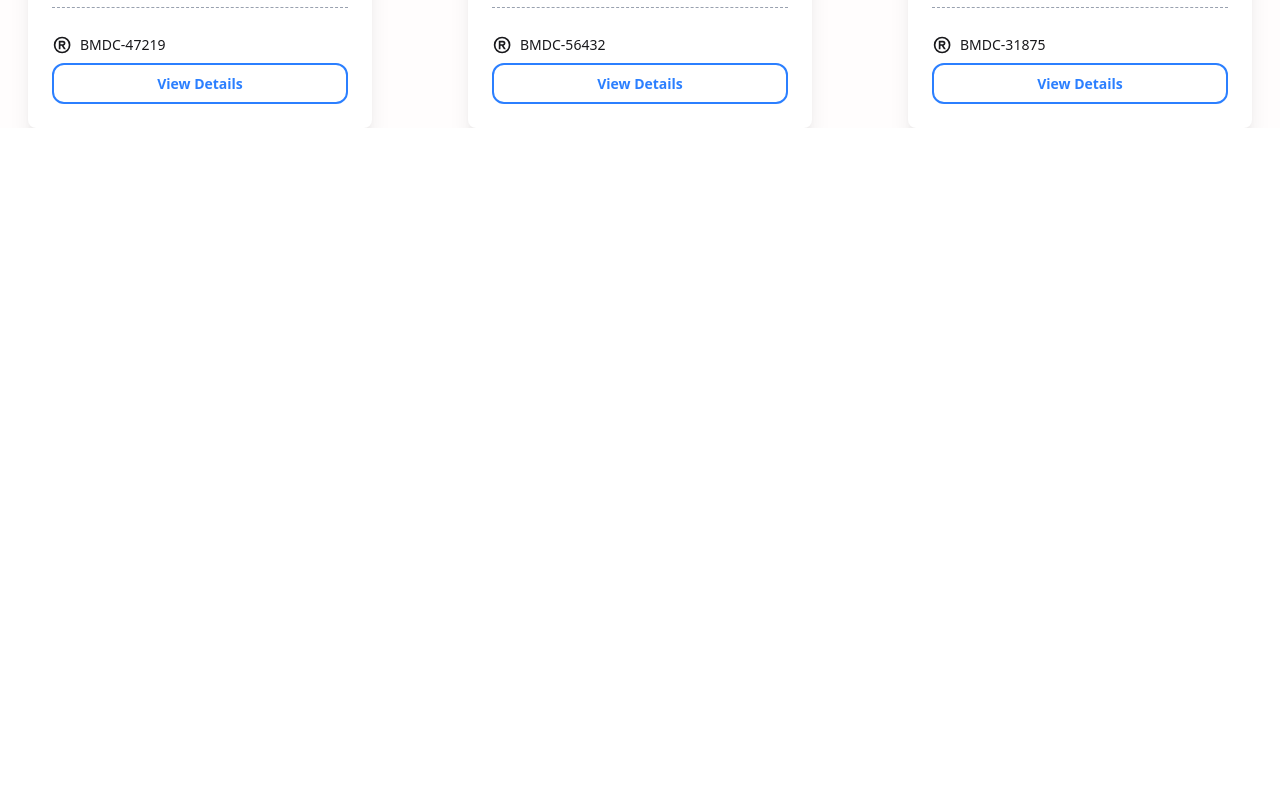
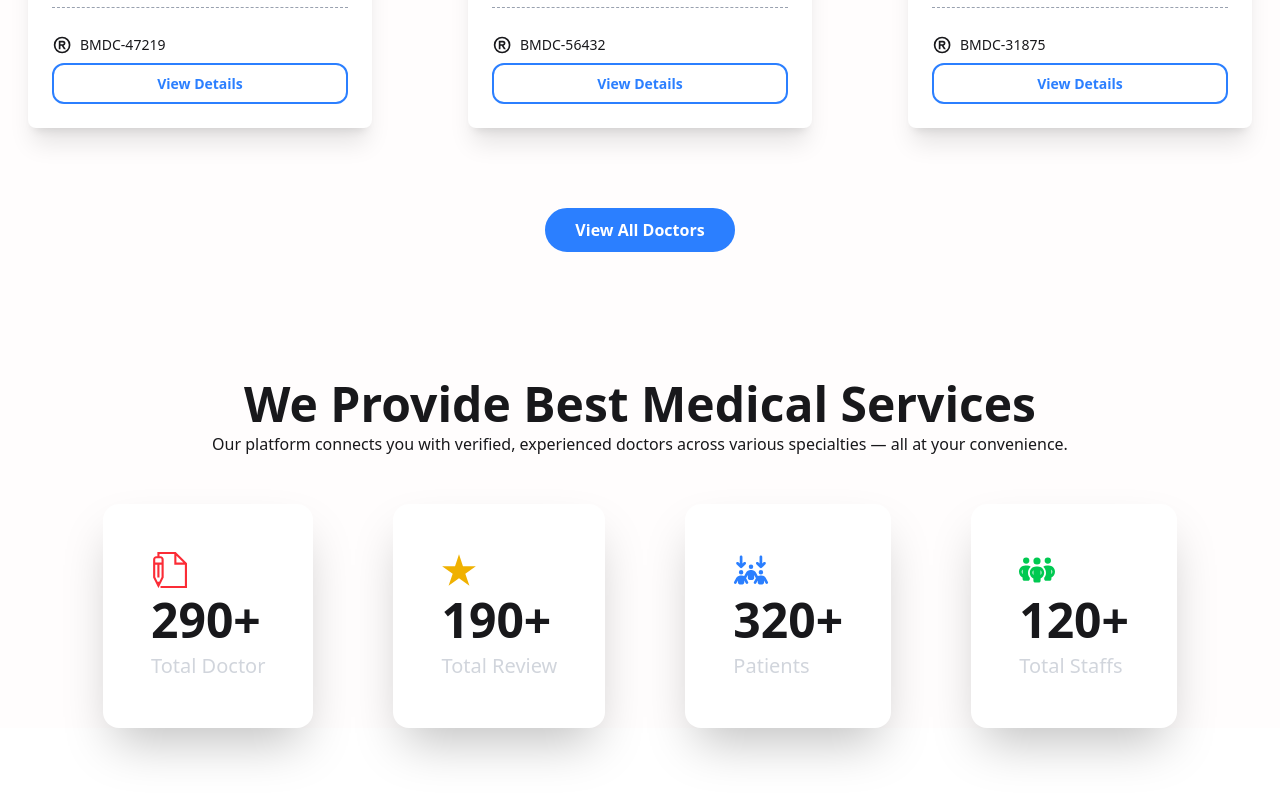
Before and after one commit to xunaiet-faruk/doctor-house-web, a React (Vite) app: page / in a window 1280 px wide. Shown: the part 2143-2943 px from the top of the page. Before the commit the page ends 2271 px from the top, so only its background shows below. Built offline with nearby package versions, Linux system fonts and the light colour scheme.

Commit message:
services section with animation

```diff
--- a/package.json
+++ b/package.json
@@ -12,8 +12,10 @@
   "dependencies": {
     "@tailwindcss/vite": "^4.1.18",
     "react": "^19.2.0",
+    "react-countup": "^6.5.3",
     "react-dom": "^19.2.0",
     "react-icons": "^5.5.0",
+    "react-intersection-observer": "^10.0.2",
     "react-router": "^7.13.0",
     "react-router-dom": "^7.13.0",
     "tailwindcss": "^4.1.18"
--- a/src/component/Doctors/Doctor.jsx
+++ b/src/component/Doctors/Doctor.jsx
@@ -31,7 +31,10 @@ const Doctor = ({ doctor }) => {
                         <button className='border-2 border-blue-500 w-full py-2 rounded-xl text-blue-500 font-bold hover:bg-blue-500 hover:text-white'>View Details</button>
                     </div>
                 </div>
+
             </div>
+
+
 
         </div>
     );
--- a/src/component/Doctors/Doctors.jsx
+++ b/src/component/Doctors/Doctors.jsx
@@ -14,7 +14,7 @@ const Doctors = () => {
     },[])
     return (
         <div>
-           <div>
+           <div className="mb-32">
             <div className="text-center mb-20">
                     <h1 className="text-6xl font-bold pb-3">Our Best Doctors</h1>
                     <p className="text-black">Our platform connects you with verified, experienced doctors across various specialties — all at your convenience. Whether it's <br/>a routine checkup or urgent consultation, book appointments in minutes and receive quality care you can trust.</p>
@@ -26,6 +26,10 @@ const Doctors = () => {
                 }
             </div>
 
+                <div className="flex justify-center items-center pt-20">
+                    <button className='border-2 border-blue-500  py-2 px-7 bg-blue-500 text-white rounded-full  font-bold hover:bg-blue-700 hover:text-white'>View All Doctors</button>
+                </div>
+
            </div>
         </div>
     );
--- /dev/null
+++ b/src/component/Services/Services.jsx
@@ -0,0 +1,64 @@
+import CountUp from "react-countup";
+import { useInView } from "react-intersection-observer";
+import { FaArrowsDownToPeople, FaPeopleGroup } from "react-icons/fa6";
+import { IoStarSharp } from "react-icons/io5";
+import { TfiWrite } from "react-icons/tfi";
+
+const Services = () => {
+    const { ref, inView } = useInView({
+        triggerOnce: true,
+        threshold: 0.3
+    });
+
+    return (
+        <div className="mb-32">
+            <div className="mb-12">
+                <h1 className="text-5xl font-bold text-center">
+                    We Provide Best Medical Services
+                </h1>
+                <p className="text-center pt-1">
+                    Our platform connects you with verified, experienced doctors across various specialties — all at your convenience.
+                </p>
+            </div>
+
+            <div className="container mx-auto flex justify-center items-center gap-20">
+
+                {/* Doctors */}
+                <div ref={ref} className="bg-white shadow-2xl rounded-2xl py-12 px-12">
+                    <TfiWrite className="text-4xl text-red-500" />
+                    <p className="text-5xl font-bold mt-2">
+                        {inView && <CountUp end={290} duration={5} />}+
+                    </p>
+                    <h3 className="text-xl text-gray-300 mt-2">Total Doctor</h3>
+                </div>
+
+                <div className="bg-white shadow-2xl rounded-2xl py-12 px-12">
+                    <IoStarSharp className="text-4xl text-yellow-500" />
+                    <p className="text-5xl font-bold mt-2">
+                        {inView && <CountUp end={190} duration={5} />}+
+                    </p>
+                    <h3 className="text-xl text-gray-300 mt-2">Total Review</h3>
+                </div>
+
+                <div className="bg-white shadow-2xl rounded-2xl py-12 px-12">
+                    <FaArrowsDownToPeople className="text-4xl text-blue-500" />
+                    <p className="text-5xl font-bold mt-2">
+                        {inView && <CountUp end={320} duration={5} />}+
+                    </p>
+                    <h3 className="text-xl text-gray-300 mt-2">Patients</h3>
+                </div>
+
+                <div className="bg-white shadow-2xl rounded-2xl py-12 px-12">
+                    <FaPeopleGroup className="text-4xl text-green-500" />
+                    <p className="text-5xl font-bold mt-2">
+                        {inView && <CountUp end={120} duration={5} />}+
+                    </p>
+                    <h3 className="text-xl text-gray-300 mt-2">Total Staffs</h3>
+                </div>
+
+            </div>
+        </div>
+    );
+};
+
+export default Services;
--- a/src/root/Home/Home.jsx
+++ b/src/root/Home/Home.jsx
@@ -1,12 +1,14 @@
 import React from 'react';
 import Banner from '../../component/Banner/Banner';
 import Doctors from '../../component/Doctors/Doctors';
+import Services from '../../component/Services/Services';
 
 const Home = () => {
     return (
         <div>
            <Banner/>
            <Doctors/>
+           <Services/>
         </div>
     );
 };
```
Also changed, not shown: 1 other file (tests, documents, lock files or other folders).
